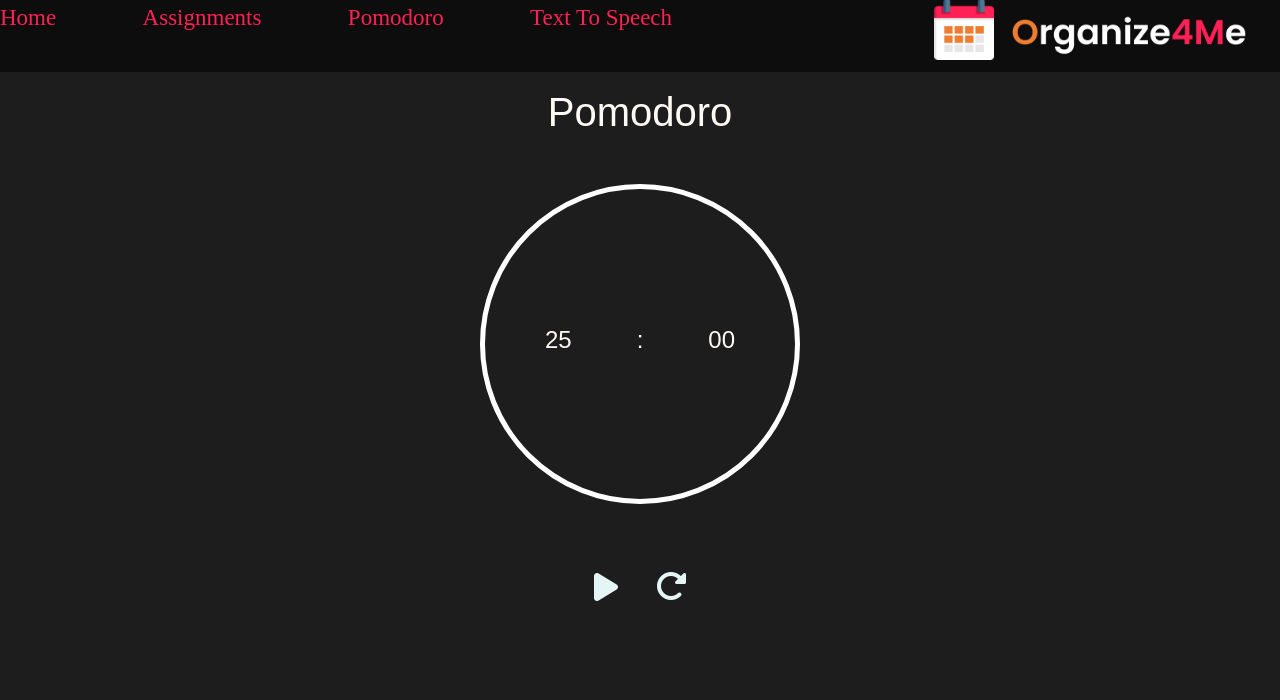
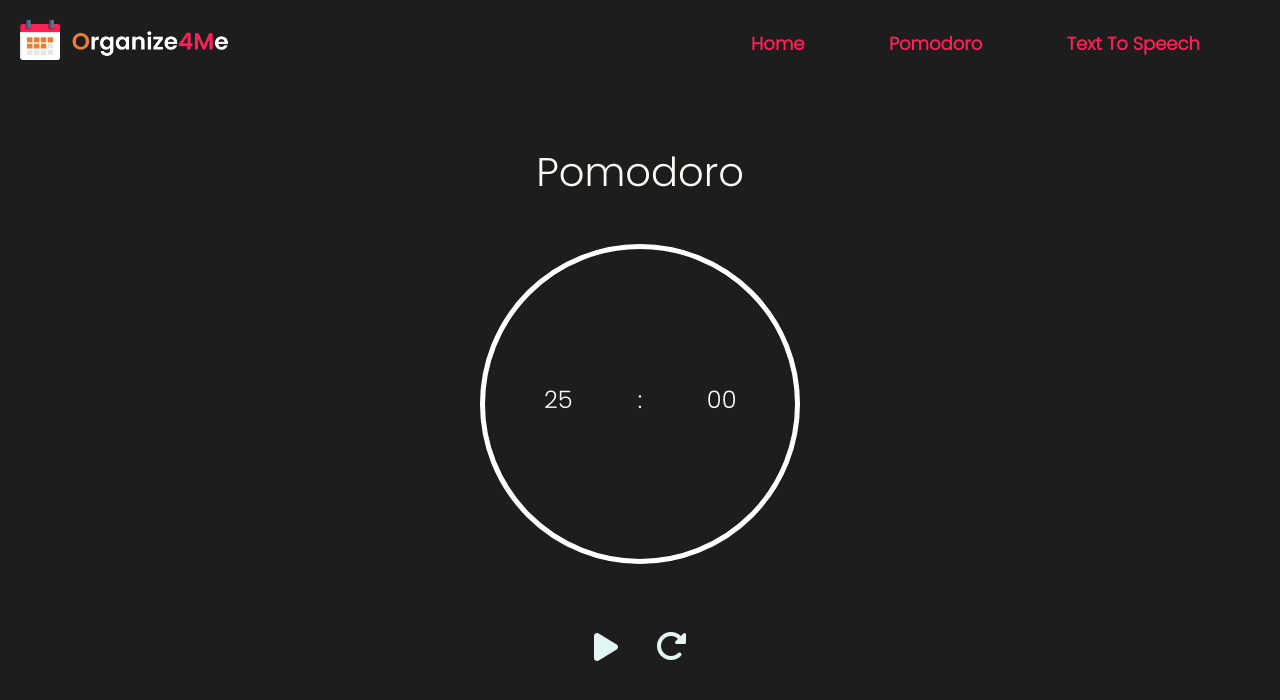
Before and after one commit to JonathanMezaAlarcon/Hackabull, a plain HTML site: page Pomodoro/Pomodoro.html in a window 1280 px wide. Drawn offline with nearby package versions, Linux system fonts and the light colour scheme.

Commit message:
styling changes

```diff
--- a/Landing_page/landing.css
+++ b/Landing_page/landing.css
@@ -63,8 +63,9 @@ img {
   font-size: 23px;
 }
 
-.menu_options {
-  padding-left: 30px;
+header {
+  overflow:hidden;
+  padding-top:20px;
 }
 
 .menu_options{
@@ -78,10 +79,10 @@ img {
 
 .menubar{
   float:right;
-  margin-top:20px;
+  margin-top:10px;
 }
 
 .logo{
-  float:left;
-  margin:10px;
+  position:relative;
+  left:20px;
 }
--- a/Pomodoro/Pomodoro.html
+++ b/Pomodoro/Pomodoro.html
@@ -27,8 +27,20 @@
 
     <title>Pomodoro</title>
   </head>
+  <header>
+
+    <img src="/images/logo.png" alt="logo" height="40" class="logo">
+
+    <div class="menubar">
+        <a href="/Landing_page/landing_page.html" style="text-decoration:none" class="menu_options">Home</a>
+        <a href="/Pomodoro/Pomodoro.html" style="text-decoration:none" class="menu_options">Pomodoro</a>
+        <a href="/text-to-speech/text_to_speech.html" style="text-decoration:none" class="menu_options">Text To Speech</a>
+    </div>
+
+</header>
+
   <body onload="template()">
-    <div id="wrapper">
+    <!-- <div id="wrapper">
       <div class="sidebar">
           <a href="/Landing_page/landing_page.html" class="menu_options">Home</a>
           <a href="/Assignment_Page/assignment.html" class="menu_options">Assignments</a>
@@ -36,7 +48,7 @@
           <a href="/text-to-speech/text_to_speech.html" class="menu_options">Text To Speech</a>
           <img src="/images/logo.png" alt="logo" height="60">
       </div>
-  </div>
+  </div> -->
 
     <div class="container">
       <div style="padding-top: 40px;">
--- a/Pomodoro/style.css
+++ b/Pomodoro/style.css
@@ -1,4 +1,5 @@
 /* Countdown timer */
+@import url("https://fonts.googleapis.com/css2?family=Poppins:wght@300&display=swap");
 .timer {
   color: #ffffff;
   text-align: center;
@@ -102,8 +103,15 @@ img {
   font-size: 23px;
 }
 
+header {
+  overflow:hidden;
+  padding-top:20px;
+}
+
 .menu_options{
   font-family: Poppins;
+  font-weight: Bold;
+  font-size:18px;
   margin-right:80px;
   color:rgba(253,33,85,1);
 
@@ -111,10 +119,10 @@ img {
 
 .menubar{
   float:right;
-  margin-top:20px;
+  margin-top:10px;
 }
 
 .logo{
-  float:left;
-  margin:10px;
+  position:relative;
+  left:20px;
 }
--- a/Signin_Page/signin.css
+++ b/Signin_Page/signin.css
@@ -8,6 +8,10 @@
   body {
     background-color:rgb(29,29,29);
 
+  }
+
+  header{
+    overflow:hidden
   }
 
   .menu_options{
--- a/text-to-speech/text_to_speech.css
+++ b/text-to-speech/text_to_speech.css
@@ -55,6 +55,11 @@ body {
   color: white;
 }
 
+header {
+  overflow:hidden;
+  padding-top:20px;
+}
+
 .menu_options{
   font-family: Poppins;
   font-weight: Bold;
@@ -66,10 +71,10 @@ body {
 
 .menubar{
   float:right;
-  margin-top:20px;
+  margin-top:10px;
 }
 
 .logo{
-  float:left;
-  margin:10px;
+  position:relative;
+  left:20px;
 }
```
Also changed, not shown: Landing_page/landing_page.html (+15 -2 lines), Signin_Page/signin.html (renamed from Signin_Page/index.html, +5 -24 lines), text-to-speech/text_to_speech.html (+15 -3 lines).
